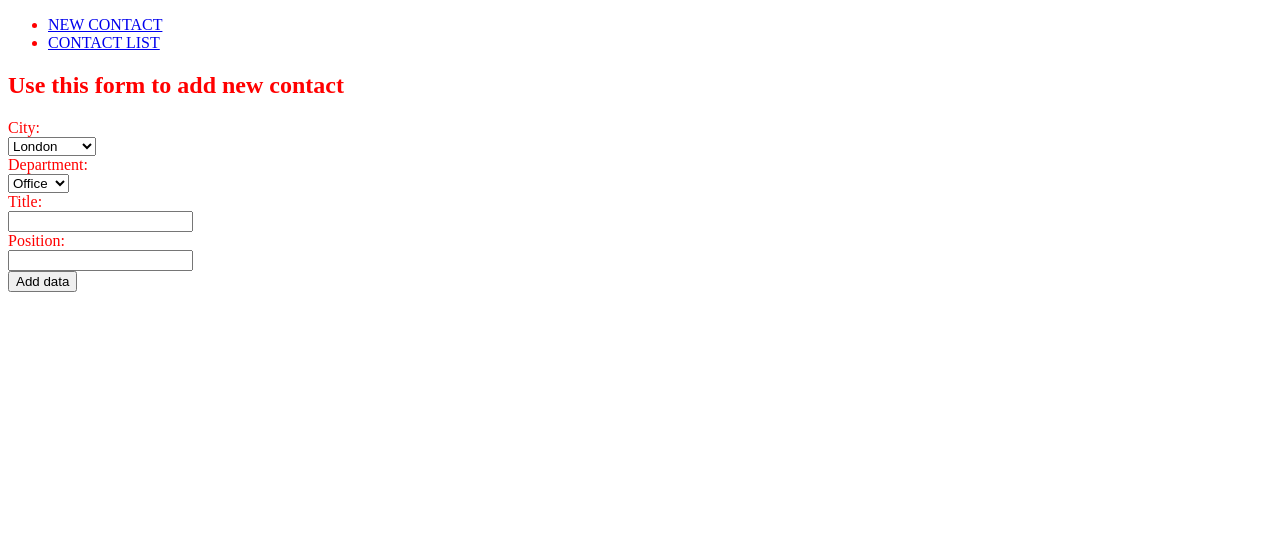
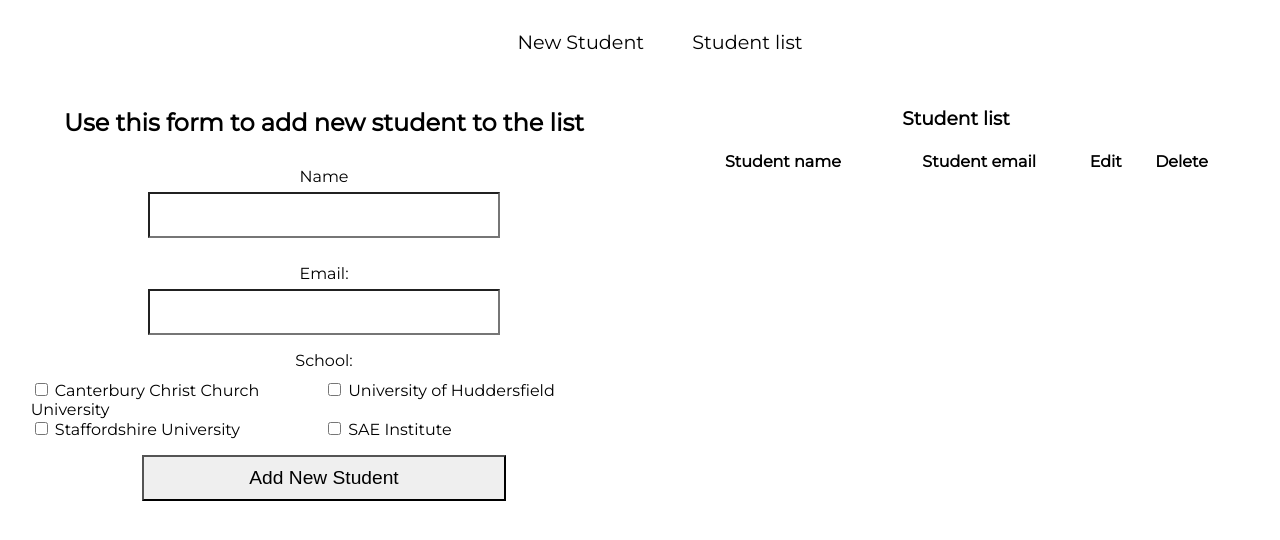
Before and after one commit to Lambrusc0/ToucanTech, a PHP site: page / in a window 1280 px wide. Shown: the top 540 px of the page. Run offline with PHP 8.4, Linux system fonts and the light colour scheme; data that the repository does not hold is empty; some libraries are stand-ins or nearby versions.

Commit message:
#Commit three

```diff
--- a/ToucanTech/application/controller/HomeController.php
+++ b/ToucanTech/application/controller/HomeController.php
@@ -1,7 +1,6 @@
 <?php
 
 
-//use Opeldo\Core\Controller;
 /**
  * Class Home
  *
@@ -35,22 +34,60 @@ class HomeController extends BaseController
         require APP . 'view/_templates/footer.php';
     }
 
-    public function newContact(){
-
-        $city = $_POST['city'];
-        $department = $_POST['department'];
-        $title = $_POST['title'];
-        $position = $_POST['position'];
+    // redirect new page
+    public function member()
+	{
+				$this->redirect('member');
+    }
 
 
 
-        $sendData = $this->model->newContactModel($city,$department,$title,$position);
 
-        echo $sendData;
+    public function newStudent(){
+
+        $name = $this->filterUserInput($_POST['student-name']);
+        $email = $this->filterUserInput($_POST['student-email']);
+
+        // sending data to model
+        $lastId = $this->model->newStudentModel($name, $email);
+
+        $checkBox = $_POST['school'];
+
+        // inserting multiple checkboxes to database
+        if(isset($_POST['school'])){
+
+
+
+            for ($i=0; $i<sizeof($checkBox); $i++)
+                {
+                    $this->model->newSchoolModel($checkBox[$i], $lastId);
+                    echo $checkBox;
+                }
+            echo "Complete";
+
+        }
+
+
 
     }
 
-    public function loadContacts(){
+
+
+
+
+
+
+
+
+
+
+
+
+
+
+
+
+    public function loadStudents(){
 
         $contacts = $this->model->loadContactsModel();
         //var_dump($contacts);
@@ -68,10 +105,27 @@ class HomeController extends BaseController
 
         }
 
+    }
 
 
+    // This function is to filter all the input come from the form
+    public function filterUserInput($data) {
 
-    }
+		// trim() function will remove whitespace from the beginning and end of string.
+		$data = trim($data);
+
+		// Strip HTML and PHP tags from a string
+		$data = strip_tags($data);
+
+		/* The stripslashes() function removes backslashes added by the addslashes() function.
+			Tip: This function can be used to clean up data retrieved from a database or from an HTML form.*/
+		$data = stripslashes($data);
+
+		// htmlspecialchars() function converts special characters to HTML entities. Say '&' (ampersand) becomes '&amp;'
+		$data = htmlspecialchars($data);
+		return $data;
+
+	} # End of filter_user_input function
 
 }
 ?>
--- a/ToucanTech/application/model/RegisterModel.php
+++ b/ToucanTech/application/model/RegisterModel.php
@@ -6,28 +6,73 @@ class RegisterModel extends BaseModel{
 
 
 
-    public function newContactModel($city,$department,$title,$position){
+    public function newStudentModel($name, $email){
 
 
     try{
 
-        $stmt = $this->db->prepare('INSERT INTO list(city, department, title, position)
-                                        VALUEs(:city, :department, :title, :position)');
+        $stmt = $this->db->prepare('INSERT INTO student(student_name, student_email)
+                                        VALUEs(:student_name, :student_email)');
         $stmt->execute(array(
-                            ':city'=>$city,
-                            ':department'=>$department,
-                            ':title'=>$title,
-                            ':position'=>$position));
+                            ':student_name'=>$name,
+                            ':student_email'=>$email));
 
-            return "Data has been added";
+            return $this->db->lastInsertId();
 
         } catch(PDOException $e) {
-                echo $e->getMessage();
+
+            echo $e->getMessage();
             return "There was a problem to put the data to the database";
+
         }
 
 
     }
+
+    public function newSchoolModel($checkBox, $lastId){
+
+        try{
+
+            $stmt = $this->db->prepare('INSERT INTO school(student_id, school_name)
+                                        VALUES(:student_id, :school_name)');
+
+            $stmt->execute(array(
+                            ':student_id'=>$lastId,
+                            ':school_name'=>$checkBox));
+
+            return "true";
+
+        } catch(PDOException $e){
+
+            echo $e->getMessage();
+            return "There was a problem to put the data to the database";
+
+        }
+
+    }
+
+
+
+
+
+
+
+
+
+
+
+
+
+
+
+
+
+
+
+
+
+
+
 
 
 
--- a/ToucanTech/application/view/_templates/header.php
+++ b/ToucanTech/application/view/_templates/header.php
@@ -4,14 +4,27 @@
         <meta charset="utf-8">
         <meta name="viewport" content="initial-scale=1.0, maximum-scale=1.0, user-scalable=no, width=device-width">
         <link rel="stylesheet" type="text/css" href="<?php echo URL?>css/style.css">
-        <link href="https://fonts.googleapis.com/css?family=Roboto" rel="stylesheet">
+        <link href="https://fonts.googleapis.com/css?family=Montserrat" rel="stylesheet">
         <script>var url = "<?php echo URL; ?>";</script>
         <script src="js/lib/jquery-1.9.1.min.js" type="text/javascript"></script>
         <script src="https://code.jquery.com/ui/1.12.1/jquery-ui.js"></script>
-        <title>Assignment 2</title>
+        <title><?php echo $pageTitle ?></title>
         <script>
           $( function() {
             $( "#tabs" ).tabs();
           } );
         </script>
     </head>
+    <body>
+
+        <div id="nav-bar">
+
+            <ul>
+
+                  <li id="users" class="non-active"><a href="<?php echo URL?>nav/home" rel="external" >New Student</a></li>
+                  <li id="menu" class="non-active"><a href="<?php echo URL?>nav/member" rel="external" >Student list</a></li>
+
+
+            </ul>
+
+        </div>
--- a/ToucanTech/application/view/home/index.php
+++ b/ToucanTech/application/view/home/index.php
@@ -1,81 +1,72 @@
-<!DOCTYPE html>
-<html>
-    <head>
-        <meta charset="utf-8">
-        <meta name="viewport" content="initial-scale=1.0, maximum-scale=1.0, user-scalable=no, width=device-width">
-        <link rel="stylesheet" type="text/css" href="css/style.css">
-        <link href="https://fonts.googleapis.com/css?family=Roboto" rel="stylesheet">
-        <script src="js/lib/jquery-1.9.1.min.js" type="text/javascript"></script>
-        <script src="https://code.jquery.com/ui/1.12.1/jquery-ui.js"></script>
-        <script src="js/script.js"></script>
-        <title>Assignment 2</title>
-        <script>
-          $( function() {
-            $( "#tabs" ).tabs();
-          } );
-        </script>
-    </head>
-    <body>
+
         <div id="content-wrap">
 
             <div id="content">
 
-                <div id="tabs">
-                  <ul>
-                    <li><a id="form" href="#tabs-1">NEW CONTACT</a></li>
-                    <li><a id="data" href="#tabs-2">CONTACT LIST</a></li>
-                  </ul>
 
                     <div id="tab-wrap">
 
-                      <div id="tabs-1">
-                          <h2>Use this form to add new contact</h2>
+                      <div id="tab-1">
+                          <h2>Use this form to add new student to the list</h2>
+
                           <span id="error"></span>
-                        <form id="submit-form" methid="POST">
 
-                            City:<br>
-                            <select name="city" id="city">
-                                <option>London</option>
-                                <option>Oxford</option>
-                                <option>Cambridge</option>
-                                <option>Edinburg</option>
-                            </select><br>
-                            Department:<br>
-                            <select name="department" id="department">
-                                <option>Office</option>
-                                <option>Digital</option>
-                                <option>Rental</option>
-                            </select><br>
-                            Title:<br>
-                            <input type="text" name="title" id="title"><br>
-                            Position:<br>
-                            <input type="text" name="position" id="position"><br>
-                            <input type="button" value="Add data" id="add-new-data">
+                        <form id="submit-form" action="<?php echo URL ?>home/newStudent" method="POST">
+
+                            <div class="input-wrap">
+                                Name<br>
+                                <input type="text" name="student-name" id="student-name"><br>
+                            </div>
+
+                            <div class="input-wrap">
+                                Email:<br>
+                                <input type="text" name="student-email" id="student-name"><br>
+                            </div>
+                            School:
+                            <div class="input-wrap left-align wrap">
+
+                                <div class="input-flex">
+                                    <input type="checkbox" id="canterbury" name="school[]" value="canterbury">
+                                    <label for="canterbury">Canterbury Christ Church University</label>
+                                </div>
+                                <div class="input-flex">
+                                    <input type="checkbox" id="huddersfield" name="school[]" value="huddersfield">
+                                    <label for="huddersfield">University of Huddersfield</label>
+                                </div>
+                                <div class="input-flex">
+                                    <input type="checkbox" id="staffordshire" name="school[]" value="staffordshire">
+                                    <label for="staffordshire">Staffordshire University</label>
+                                </div>
+                                <div class="input-flex">
+                                    <input type="checkbox" id="SAE" name="school[]" value="SAE">
+                                    <label for="SAE">SAE Institute</label>
+                                </div>
+                            </div>
+
+                            <input type="submit" name="submit" value="Add New Student" id="add-new-student">
 
 
                         </form>
                       </div>
-                      <div id="tabs-2">
-                        <h2>Here you can find all the inserted contacts</h2>
 
-                          <table id="contact-table">
+                        <div id="tab-2">
 
-                            <tr>
-                                <th>City</th>
-                                <th>Department</th>
-                                <th>Title</th>
-                                <th>Position</th>
-                            </tr>
+                            <h3>Student list</h3>
+                            <table>
 
-                          </table>
+                                <tr>
+                                    <th>Student name</th>
+                                    <th>Student email</th>
+                                    <th>Edit</th>
+                                    <th>Delete</th>
+                                </tr>
 
-                      </div>
+                            </table>
+
+                        </div>
+
 
                     </div>
                 </div>
 
             </div>
-
-        </div>
-    </body>
-</html>
--- a/ToucanTech/public/css/style.css
+++ b/ToucanTech/public/css/style.css
@@ -1 +1 @@
-body{color:red}
+#nav-bar{width:90%;margin:0px auto;text-align:center}#nav-bar ul{margin:0px auto}#nav-bar ul li{text-decoration:none;display:inline-block;margin:2%}#nav-bar ul li a{text-decoration:none;color:#000;font-size:1.2em}#nav-bar ul li a:hover{color:blue}body{font-family:"Montserrat",sans-serif}html{width:100%}input[type=submit],input[type=text]{padding:10px;-webkit-box-sizing:border-box;box-sizing:border-box;-webkit-appearance:none;outline:none;width:60%;margin:1% 0%;font-size:1.2em}.input-wrap{padding:10px}#tab-wrap{display:-webkit-box;display:-ms-flexbox;display:flex}#tab-wrap #tab-1{width:48%;margin:1%;text-align:center}#tab-wrap #tab-1 .left-align{text-align:left}#tab-wrap #tab-1 .wrap{display:-webkit-box;display:-ms-flexbox;display:flex;-ms-flex-wrap:wrap;flex-wrap:wrap}#tab-wrap #tab-1 .wrap .input-flex{width:50%}#tab-wrap #tab-2{width:48%;margin:1%;text-align:center}#tab-wrap #tab-2 table{margin:0px auto;width:90%;margin:0px auto}
--- /dev/null
+++ b/ToucanTech/public/scss/navbar.scss
@@ -0,0 +1,20 @@
+#nav-bar{
+    @include full-width;
+    text-align: center;
+    ul{
+        margin: $box-center;
+        li{
+            text-decoration: none;
+            display: inline-block;
+            margin: 2%;
+            a{
+                text-decoration: none;
+                color: $black;
+                font-size:$font-size+0.2;
+                &:hover{
+                    color:$blue;
+                }
+            }
+        }
+    }
+}
--- a/ToucanTech/public/scss/style.scss
+++ b/ToucanTech/public/scss/style.scss
@@ -1,3 +1,50 @@
+@import 'variable';
+@import 'navbar';
+
+
+
 body{
-    color:red;
+    font-family: $font-style;
 }
+
+html{
+    width:100%;
+}
+
+input[type=submit], input[type=text], {
+    @include box-padding(10px);
+    @include input-style;
+    width:60%;
+    margin:1% 0%;
+    font-size: $font-size+0.2;
+}
+
+.input-wrap{
+    @include box-padding(10px);
+}
+
+#tab-wrap{
+    @include flexbox;
+    #tab-1{
+        @include half-screen;
+        text-align: center;
+        .left-align{
+            text-align: left;
+        }
+        .wrap{
+            @include flexbox;
+            flex-wrap: wrap;
+            .input-flex{
+                width:50%;
+            }
+        }
+    }
+    #tab-2{
+        @include half-screen;
+        text-align: center;
+        table{
+            margin: $box-center;
+            @include full-width;
+        }
+    }
+}
--- /dev/null
+++ b/ToucanTech/public/scss/variable.scss
@@ -0,0 +1,30 @@
+$font-style: 'Montserrat', sans-serif;
+$box-center: 0px auto;
+$font-size: 1em;
+$black: #000;
+$blue: blue;
+
+@mixin box-padding($padding){
+    padding:$padding
+}
+
+@mixin flexbox{
+    display: -webkit-flex;
+    display: flex;
+}
+
+@mixin half-screen{
+    width:48%;
+    margin:1%;
+}
+
+@mixin input-style{
+    box-sizing:border-box;
+    -webkit-appearance: none;
+    outline:none;
+}
+
+@mixin full-width{
+    width:90%;
+    margin: $box-center;
+}
```
Also changed, not shown: ToucanTech/application/controller/MemberController.php (added, +37 -0 lines), ToucanTech/application/controller/NavController.php (added, +52 -0 lines), ToucanTech/application/model/MemberModel.php (added, +11 -0 lines), ToucanTech/application/model/NavModel.php (added, +10 -0 lines), ToucanTech/application/view/member/index.php (added, +29 -0 lines).
